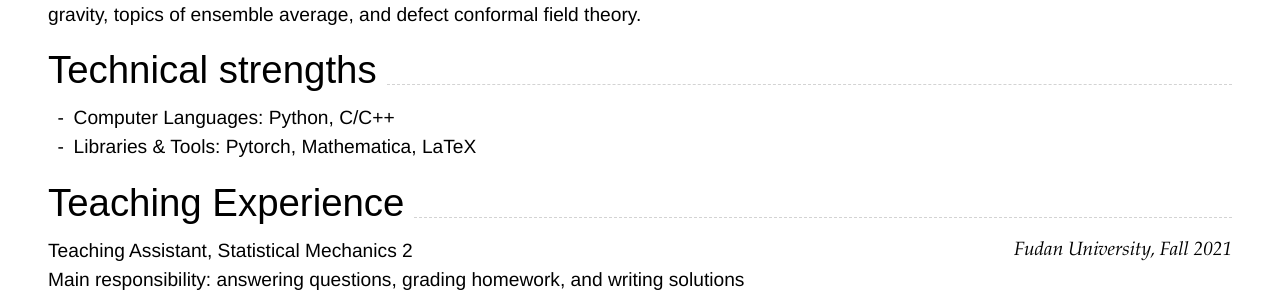
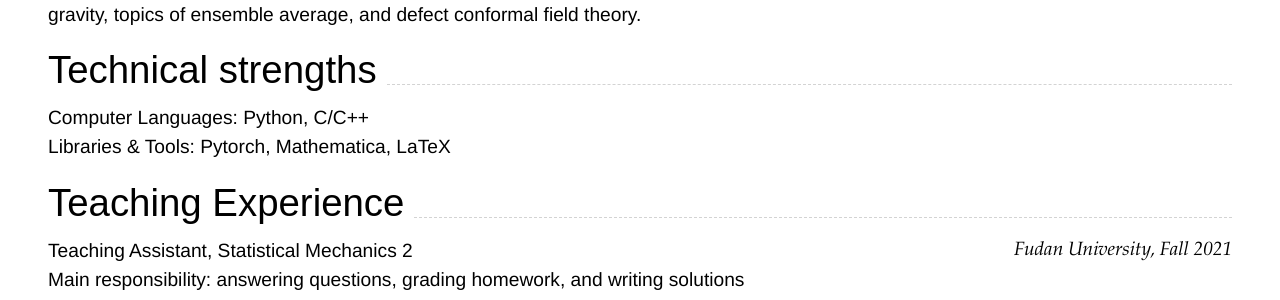
Before and after one commit to tianyi-phy/cv, a Jekyll site: the page built from index.md, in a window 1280 px wide. Shown: the part 2100-2400 px from the top of the page. Built offline with Jekyll 4.4.1, drawn with Linux system fonts in a browser that asks for light colours; nearby versions of some CDN libraries.

```diff
--- a/index.md
+++ b/index.md
@@ -91,10 +91,8 @@ I have a wide interest in cosmology, particle physics and high energy theory.<br
 **High Energy Theory**: I have interest in many topics in AdS/CFT. Two of my past research experience focused on the black hole information paradox from the perspective of holography. I am also interested in the interplay between quantum information and quantum gravity, topics of ensemble average, and defect conformal field theory.
 
 ## Technical strengths
-- Computer Languages:
-  Python, C/C++
-- Libraries & Tools:
-  Pytorch, Mathematica, LaTeX
+Computer Languages: Python, C/C++<br>
+Libraries & Tools: Pytorch, Mathematica, LaTeX
 
 
 ## Teaching Experience
```
